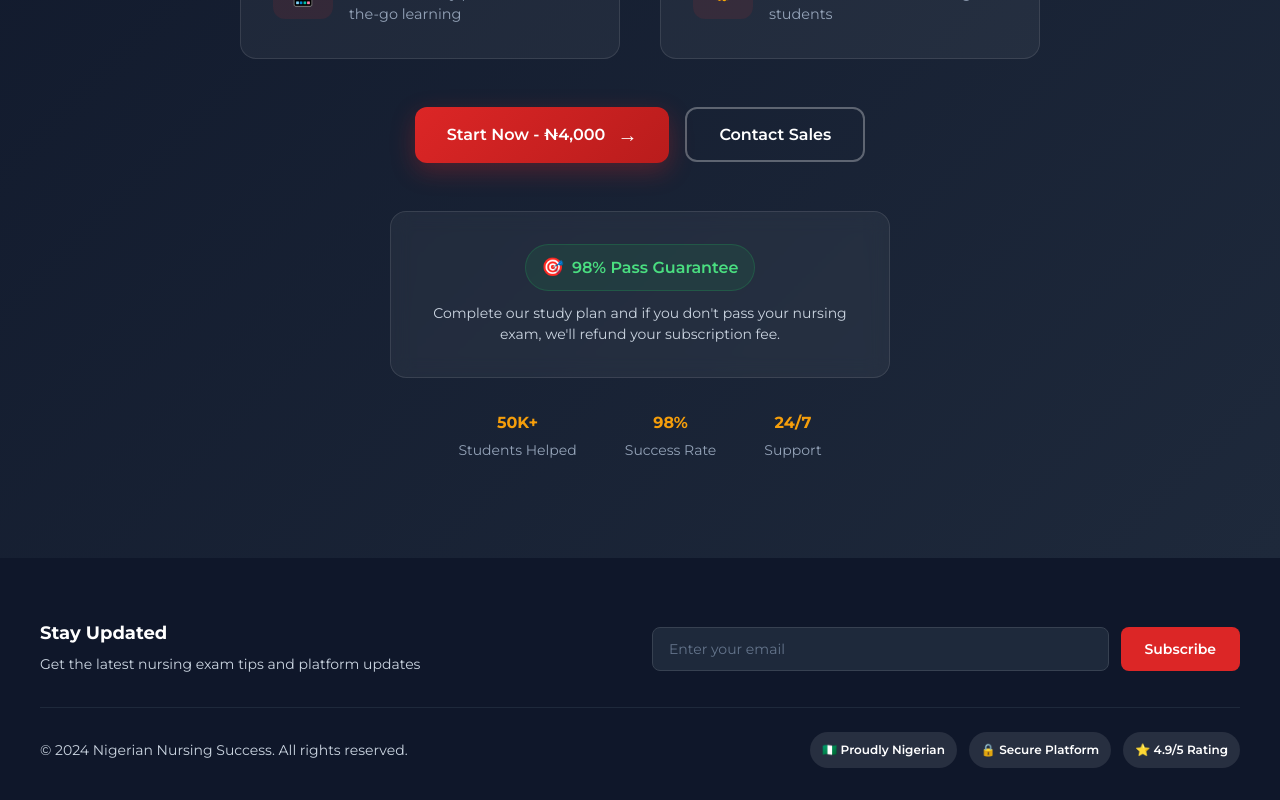
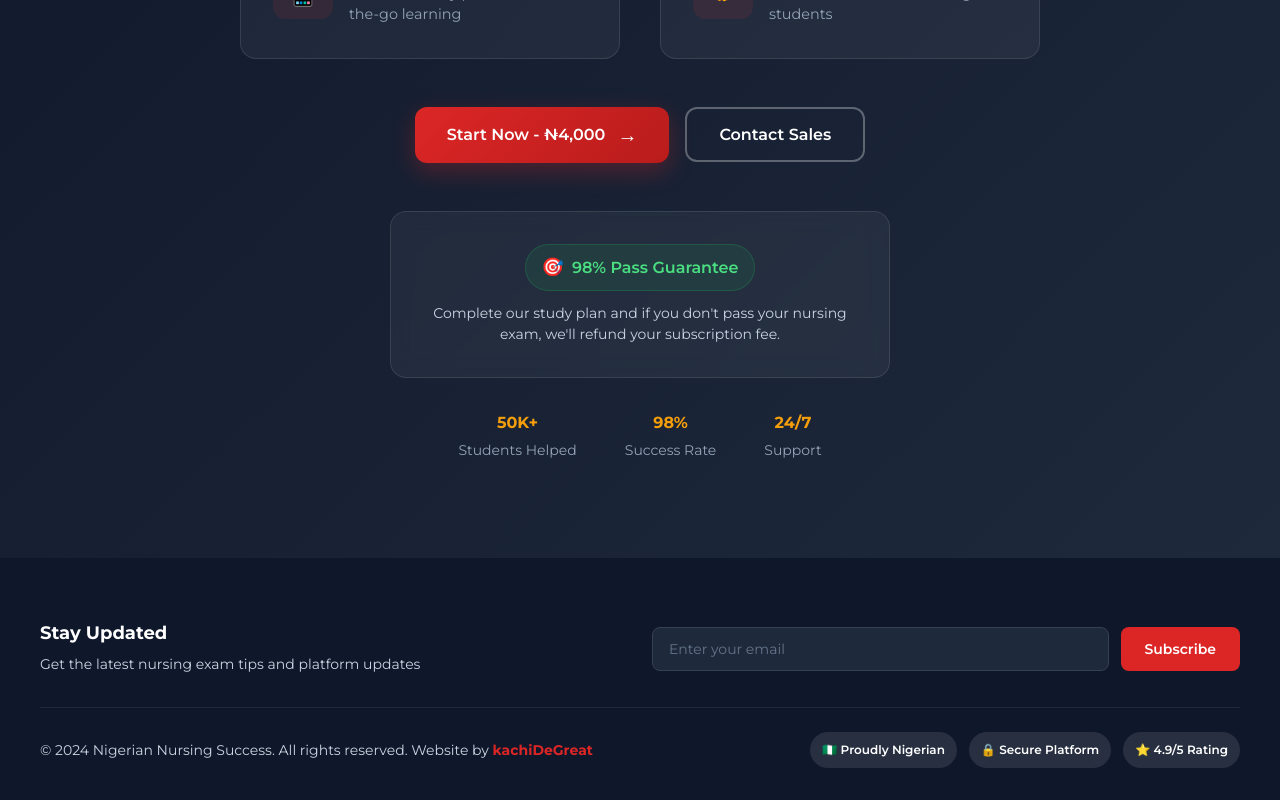
Before and after one commit to kachiDeGreat/nigerian-nursing-success, a React (Vite) app: page / in a window 1280 px wide. Shown: the part 6879-7679 px from the top of the page. Built offline with nearby package versions, Linux system fonts and the light colour scheme; no server answers.

Commit message:
features

```diff
--- a/src/components/CTASection.tsx
+++ b/src/components/CTASection.tsx
@@ -1,15 +1,17 @@
 import React from "react";
 import styles from "../styles/CTASection.module.css";
+import { useNavigate } from "react-router-dom";
 
 const CTASection: React.FC = () => {
+  const navigate = useNavigate();
+
   const handleGetStarted = () => {
-    // Add your get started logic here
+    navigate("/account");
     console.log("Get Started clicked");
   };
 
   const handleContactSales = () => {
-    // Add your contact sales logic here
-    console.log("Contact Sales clicked");
+    window.open("https://wa.me/2348100790074", "_blank");
   };
 
   return (
--- a/src/components/Footer.tsx
+++ b/src/components/Footer.tsx
@@ -1,6 +1,5 @@
 import React from "react";
 import styles from "../styles/Welcome.module.css";
-
 
 const Footer: React.FC = () => {
   return (
@@ -169,7 +168,24 @@ const Footer: React.FC = () => {
           {/* Bottom Footer */}
           <div className={styles.footerBottom}>
             <div className={styles.footerCopyright}>
-              <p>&copy; 2024 Nigerian Nursing Success. All rights reserved.</p>
+              <p>
+                &copy; 2024 Nigerian Nursing Success. All rights reserved.{" "}
+                <span>
+                  Website by{" "}
+                  <a
+                    style={{
+                      fontWeight: "bold",
+                      textDecoration: "none",
+                      color: "#dc2626",
+                    }}
+                    href="http://"
+                    target="_blank"
+                    rel="noopener noreferrer"
+                  >
+                    kachiDeGreat
+                  </a>
+                </span>
+              </p>
             </div>
             <div className={styles.footerBadges}>
               <div className={styles.badge}>🇳🇬 Proudly Nigerian</div>
--- /dev/null
+++ b/src/components/ScrollToTop.tsx
@@ -0,0 +1,17 @@
+import { useEffect } from "react";
+import { useLocation } from "react-router-dom";
+
+const ScrollToTop = () => {
+  const { pathname } = useLocation();
+
+  useEffect(() => {
+    window.scrollTo({
+      top: 0,
+      behavior: "smooth",
+    });
+  }, [pathname]);
+
+  return null;
+};
+
+export default ScrollToTop;
--- a/src/routes/Index.tsx
+++ b/src/routes/Index.tsx
@@ -5,9 +5,11 @@ import VerifyEmail from "../pages/VerifyEmail";
 import VerifySuccess from "../pages/VerifySuccess";
 import ResetPassword from "../pages/ResetPassword";
 import ActionHandler from "../pages/ActionHandler";
+import ScrollToTop from "../components/ScrollToTop";
 function Index() {
   return (
     <>
+      <ScrollToTop />
       <Routes>
         <Route path="/" element={<Welcome />} />
         <Route path="/welcome" element={<Welcome />} />
--- a/src/styles/AboutUs.module.css
+++ b/src/styles/AboutUs.module.css
@@ -6,7 +6,7 @@
 }
 
 .about::before {
-  content: '';
+  content: "";
   position: absolute;
   top: 0;
   left: 0;
@@ -198,13 +198,17 @@
 }
 
 .missionBox::before {
-  content: '';
+  content: "";
   position: absolute;
   top: 0;
   right: 0;
   width: 200px;
   height: 200px;
-  background: radial-gradient(circle, rgba(220, 38, 38, 0.1) 0%, transparent 70%);
+  background: radial-gradient(
+    circle,
+    rgba(220, 38, 38, 0.1) 0%,
+    transparent 70%
+  );
   border-radius: 50%;
   transform: translate(30%, -30%);
 }
@@ -351,7 +355,7 @@
 }
 
 .statsBar::before {
-  content: '';
+  content: "";
   position: absolute;
   top: 0;
   left: 0;
@@ -502,7 +506,7 @@
   .ctaButton {
     width: 100%;
     justify-content: center;
-    font-size: 1rem;
+    font-size: 0.9rem;
     padding: 0.875rem 1.5rem;
   }
 
```
